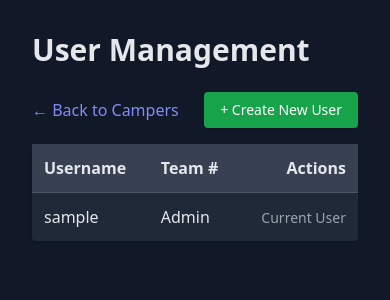
After one commit to gezeebeezee/camper-db, a Flask app: page /admin/users in a window 390 px wide. The commit adds this page. Shown: the top 300 px of the page. Run offline with Flask 3, Linux system fonts and the light colour scheme; the visitor is signed in with stand-in values (Sample User, id 1); data comes from the database, SQL or seed files in the repository; some libraries are stand-ins or nearby versions.

Commit message:
Added admin pages and limited user priveleges. Added specific styling for mobile.

```diff
--- a/app/auth.py
+++ b/app/auth.py
@@ -1,12 +1,67 @@
-from flask import Blueprint, render_template, request, redirect, url_for
+from flask import Blueprint, render_template, request, redirect, url_for, flash
 from flask_login import login_user, logout_user, login_required
 from werkzeug.security import generate_password_hash, check_password_hash
 from flask_login import login_user, logout_user, login_required, current_user
 
 from .models import User
 from . import db
+from .decorators import admin_required
+
 
 auth = Blueprint('auth', __name__)
+
+@auth.route('/admin/users')
+@login_required
+@admin_required
+def manage_users():
+    users = User.query.all()
+    return render_template('admin_users.html', users=users)
+
+@auth.route('/admin/users/<int:user_id>/edit', methods=['GET', 'POST'])
+@login_required
+def edit_user(user_id):
+    if current_user.team_number is not None:
+        return redirect(url_for('main.index'))  # Not admin
+
+    user = User.query.get_or_404(user_id)
+
+    if request.method == 'POST':
+        username = request.form['username'].strip()
+        team_number = request.form.get('team_number')
+        password = request.form.get('password')
+
+        if not username:
+            return render_template('edit_user.html', user=user, error="Username is required.")
+
+        existing_user = User.query.filter_by(username=username).first()
+        if existing_user and existing_user.id != user.id:
+            return render_template('edit_user.html', user=user, error="Username already taken.")
+
+        user.username = username
+        user.team_number = int(team_number) if team_number else None
+
+        if password:
+            user.password = password  # uses the password setter
+
+        db.session.commit()
+        return redirect(url_for('auth.manage_users'))
+
+    return render_template('edit_user.html', user=user)
+
+@auth.route('/admin/delete_user/<int:user_id>', methods=['POST'])
+@login_required
+@admin_required
+def delete_user(user_id):
+    user = User.query.get_or_404(user_id)
+    if user.id == current_user.id:
+        flash("You cannot delete your own account.", "error")
+        return redirect(url_for('auth.manage_users'))
+
+    db.session.delete(user)
+    db.session.commit()
+    flash("User deleted successfully.", "success")
+    return redirect(url_for('auth.manage_users'))
+
 
 @auth.route('/login', methods=['GET', 'POST'])
 def login():
@@ -34,23 +89,34 @@ def logout():
 def register():
     # Only allow admin (team_number is None)
     if current_user.team_number is not None:
-        return "Access denied", 403  # or redirect with a flash message
+        return "Access denied", 403  # Or redirect with flash("Access denied")
 
     if request.method == 'POST':
-        username = request.form['username'].strip()
+        username = request.form['username'].strip().lower()
         password = request.form['password']
         confirm = request.form['confirm']
-        team_number = request.form.get('team_number', type=int)
 
-        if not username or not password:
+        # Validate required fields
+        if not username or not password or not request.form.get('team_number'):
             return render_template('register.html', error="All fields are required.")
+
+        # Validate password confirmation
         if password != confirm:
             return render_template('register.html', error="Passwords do not match.")
+
+        # Check for duplicate username
         if User.query.filter_by(username=username).first():
             return render_template('register.html', error="Username already exists.")
-        if team_number is not None and not isinstance(team_number, int):
-            return render_template('register.html', error="Team number must be an integer.")
 
+        # Validate team number
+        try:
+            team_number = int(request.form['team_number'])
+            if team_number < 1:
+                raise ValueError
+        except (ValueError, TypeError):
+            return render_template('register.html', error="Team Number must be a positive integer.")
+
+        # Create user
         new_user = User(username=username, team_number=team_number)
         new_user.password = password
         db.session.add(new_user)
--- /dev/null
+++ b/app/decorators.py
@@ -0,0 +1,12 @@
+from flask import redirect, url_for, flash
+from flask_login import current_user
+from functools import wraps
+
+def admin_required(f):
+    @wraps(f)
+    def decorated_function(*args, **kwargs):
+        if not current_user.is_authenticated or current_user.team_number is not None:
+            flash("Admin access only.", "error")
+            return redirect(url_for('main.index'))
+        return f(*args, **kwargs)
+    return decorated_function
--- /dev/null
+++ b/app/templates/admin_users.html
@@ -0,0 +1,59 @@
+<!-- templates/admin_users.html -->
+<!DOCTYPE html>
+<html lang="en">
+<head>
+  <meta charset="UTF-8" />
+  <title>Manage Users</title>
+  <script src="https://cdn.tailwindcss.com"></script>
+</head>
+<body class="bg-gray-900 text-gray-200 min-h-screen p-8">
+  <h1 class="text-3xl font-bold mb-6">User Management</h1>
+
+  <div class="flex justify-between items-center mb-4">
+    <a href="{{ url_for('main.index') }}" class="text-indigo-400 hover:underline">← Back to Campers</a>
+    <a href="{{ url_for('auth.register') }}"
+       class="bg-green-600 hover:bg-green-700 text-white px-4 py-2 rounded text-sm shadow transition-colors duration-300">
+      + Create New User
+    </a>
+  </div>
+
+  <table class="w-full table-auto bg-gray-800 rounded shadow">
+    <thead class="bg-gray-700">
+      <tr>
+        <th class="text-left p-3">Username</th>
+        <th class="text-left p-3">Team #</th>
+        <th class="text-right p-3">Actions</th>
+      </tr>
+    </thead>
+    <tbody>
+      {% for user in users %}
+      <tr class="border-t border-gray-600">
+        <td class="p-3">{{ user.username }}</td>
+        <td class="p-3">{{ user.team_number if user.team_number is not none else 'Admin' }}</td>
+        <td class="p-3 text-right space-x-2">
+          {% if user.id != current_user.id %}
+            <a href="{{ url_for('auth.edit_user', user_id=user.id) }}"
+               class="bg-blue-600 hover:bg-blue-700 text-white px-3 py-1 rounded text-sm">
+              Edit
+            </a>
+            <form method="POST" action="{{ url_for('auth.delete_user', user_id=user.id) }}"
+                  style="display:inline;" onsubmit="return confirm('Delete this user?');">
+              <button type="submit"
+                      class="bg-red-600 hover:bg-red-700 text-white px-3 py-1 rounded text-sm">
+                Delete
+              </button>
+            </form>
+          {% else %}
+            <span class="text-gray-400 text-sm">Current User</span>
+          {% endif %}
+        </td>
+      </tr>
+      {% else %}
+      <tr>
+        <td colspan="3" class="p-3 text-center text-gray-400">No users found.</td>
+      </tr>
+      {% endfor %}
+    </tbody>
+  </table>
+</body>
+</html>
--- a/app/templates/camper_detail.html
+++ b/app/templates/camper_detail.html
@@ -22,6 +22,10 @@
       <h2 class="text-2xl font-semibold mb-4">{{ camper.name }}</h2>
 
       <div class="space-y-3">
+        <div class="flex justify-between border-b border-gray-700 pb-2">
+          <span class="font-semibold text-gray-400">Team Number:</span>
+          <span class="text-right text-gray-200">{{ camper.team_number or 'N/A' }}</span>
+        </div>
         <div class="flex justify-between border-b border-gray-700 pb-2">
           <span class="font-semibold text-gray-400">Disability:</span>
           <span class="text-right text-gray-200">{{ camper.disability or 'N/A' }}</span>
--- a/app/templates/login.html
+++ b/app/templates/login.html
@@ -14,10 +14,10 @@
     <input type="text" name="username" placeholder="Username" class="w-full border px-3 py-2 rounded" required />
     <input type="password" name="password" placeholder="Password" class="w-full border px-3 py-2 rounded" required />
     <button type="submit" class="bg-blue-600 text-white w-full py-2 rounded hover:bg-blue-700">Login</button>
-    <p class="text-sm mt-4 text-center text-gray-200">
+    <!-- <p class="text-sm mt-4 text-center text-gray-200">
       Don't have an account?
       <a href="{{ url_for('auth.register') }}" class="text-blue-600 hover:underline">Register</a>
-    </p>
+    </p> -->
   </form>
 </body>
 </html>
--- a/app/templates/register.html
+++ b/app/templates/register.html
@@ -18,9 +18,11 @@
         <input name="username" type="text" required class="w-full mt-1 p-2 border rounded text-gray-900" />
       </label>
 
-      <label class="block mb-2">
+      <label class="block mb-4">
         <span>Team Number</span>
-        <input name="team_number" type="number" min="1" required class="w-full mt-1 p-2 border rounded text-gray-900" />
+        <input name="team_number" type="number" required min="1"
+              class="w-full mt-1 p-2 rounded bg-gray-900 text-gray-200 placeholder-gray-200 border border-gray-600"
+              placeholder="e.g., 5" />
       </label>
 
       <label class="block mb-2">
```
Also changed, not shown: app/routes.py (+10 -2 lines), app/templates/add_camper.html (+6 -5 lines), app/templates/edit_user.html (added, +44 -0 lines), app/templates/index.html (+42 -1 lines).
